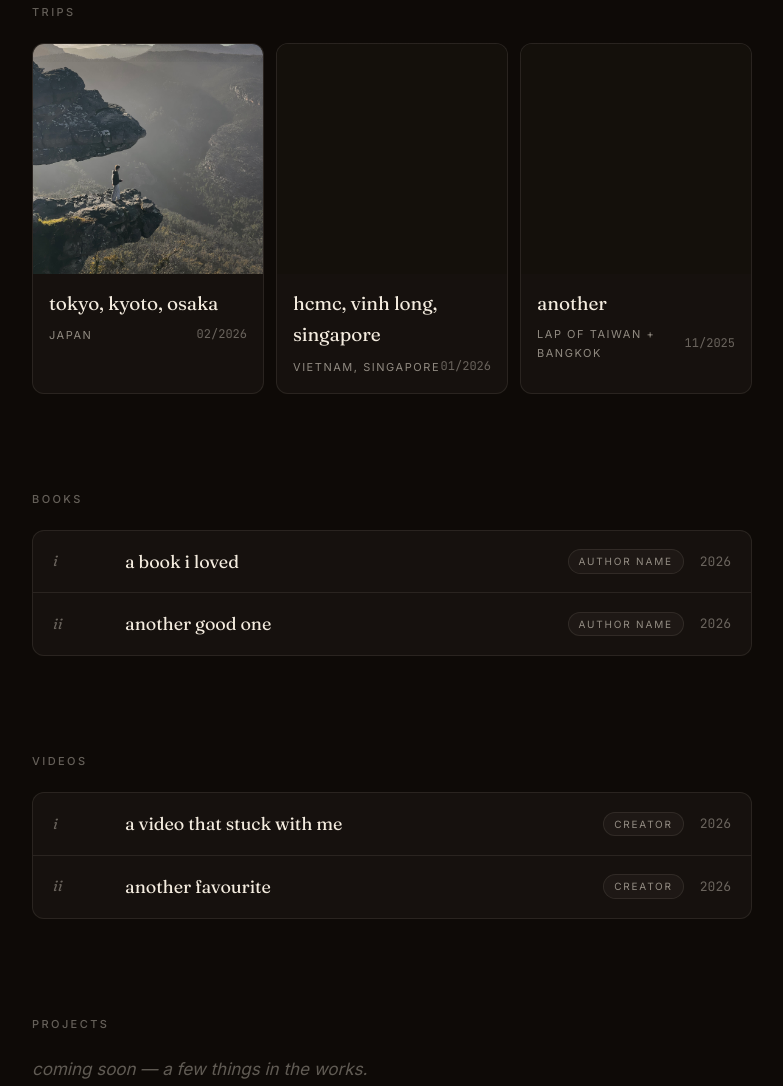
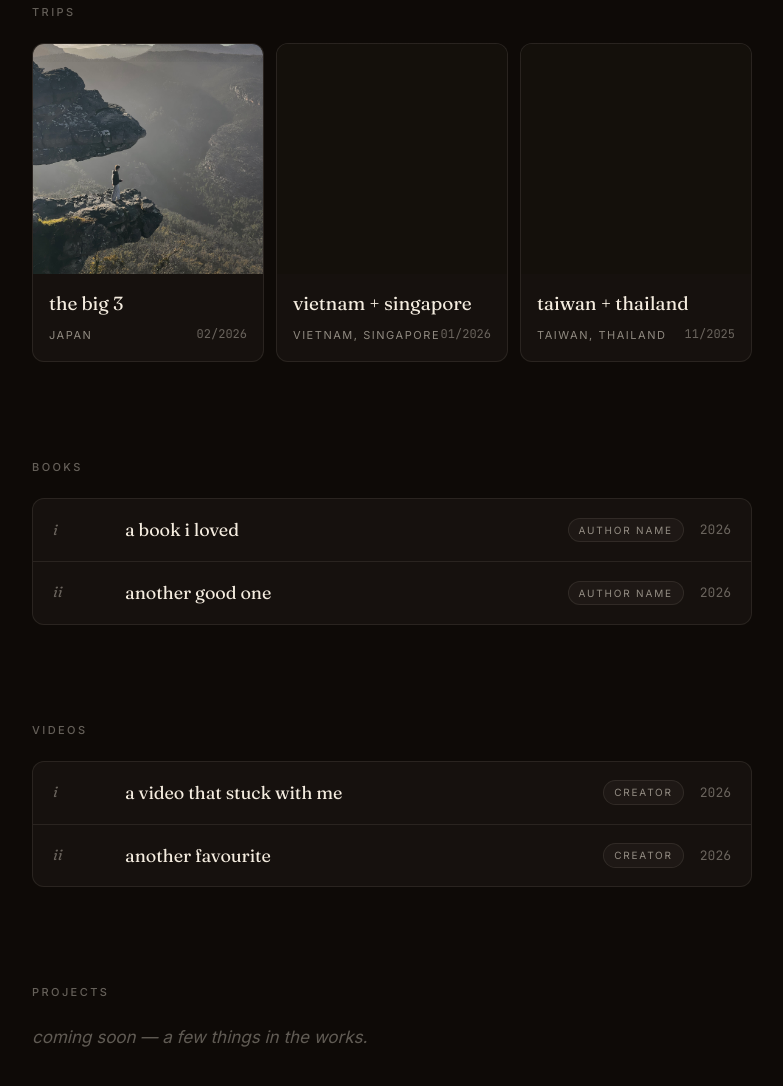
Before and after one commit to callmeMaTTt/website, an Astro site: page /2026 in a window 1280 px wide. Shown: the part 738-1824 px from the top of the page, without its empty margins (248-1031 px from the left). Built offline with nearby package versions, Linux system fonts and the light colour scheme; Astro itself is replaced by a stand-in of ours.

Commit message:
Update 2026.astro

```diff
--- a/src/pages/2026.astro
+++ b/src/pages/2026.astro
@@ -25,7 +25,7 @@ import Footer from '../components/Footer.astro';
         <div class="trip-card">
           <div class="img"><img src="/images/grampians.jpg" alt="" /></div>
           <div class="body">
-            <h3>tokyo, kyoto, osaka</h3>
+            <h3>the big 3</h3>
             <div class="meta">
               <span>japan</span>
               <span class="date">02/2026</span>
@@ -35,7 +35,7 @@ import Footer from '../components/Footer.astro';
         <div class="trip-card">
           <div class="img"></div>
           <div class="body">
-            <h3>hcmc, vinh long, singapore</h3>
+            <h3>vietnam + singapore</h3>
             <div class="meta">
               <span>vietnam, singapore</span>
               <span class="date">01/2026</span>
@@ -45,9 +45,9 @@ import Footer from '../components/Footer.astro';
         <div class="trip-card">
           <div class="img"></div>
           <div class="body">
-            <h3>another</h3>
+            <h3>taiwan + thailand</h3>
             <div class="meta">
-              <span>lap of taiwan + bangkok</span>
+              <span>taiwan, thailand</span>
               <span class="date">11/2025</span>
             </div>
           </div>
```
